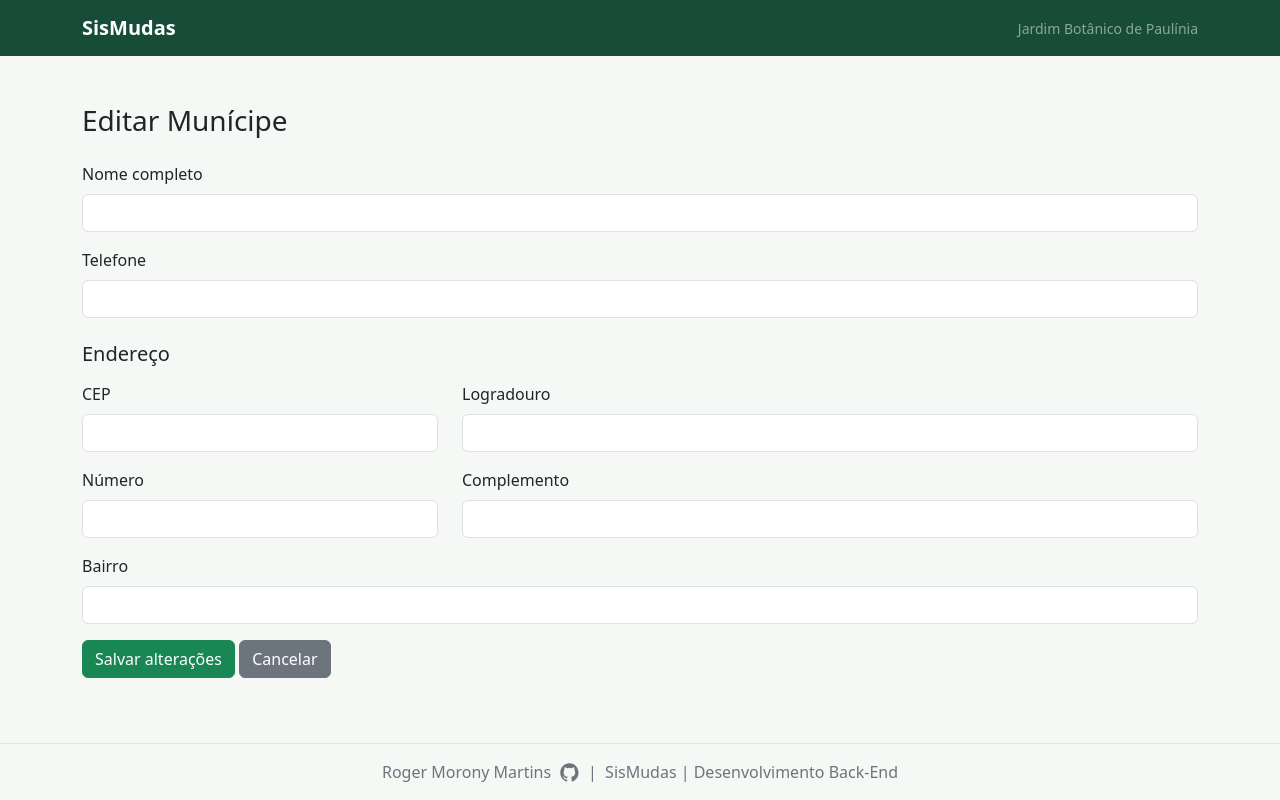
After one commit to rogermorony/SisMudas-controle-de-mudas, a Node server app: template views/municipes/edit.ejs in a window 1280 px wide. The commit adds this page. Run offline with Node 20, Linux system fonts and the light colour scheme; the template is opened without the code that fills it, so the values that code supplies are empty; some libraries are stand-ins or nearby versions.

Commit message:
Edicao de municipes

```diff
--- a/index.js
+++ b/index.js
@@ -18,7 +18,7 @@ app.get("/", (req, res) => {
 
 app.get("/municipes/add", (req, res) => {
   res.render("municipes/add", {
-    titulo: "Cadastrar Munícipe"
+    titulo: "Cadastrar Munícipe",
   });
 });
 
@@ -32,7 +32,7 @@ app.post("/municipes/add", async (req, res) => {
       logradouro,
       numero,
       complemento,
-      bairro
+      bairro,
     } = req.body;
 
     await Municipe.create({
@@ -43,20 +43,22 @@ app.post("/municipes/add", async (req, res) => {
       logradouro,
       numero,
       complemento,
-      bairro
+      bairro,
     });
 
     res.render("municipes/addok", {
       titulo: "Cadastro realizado",
-      nome
+      nome,
     });
-
   } catch (erro) {
     console.error("Erro ao cadastrar munícipe:", erro);
-    res.status(400).send("Não foi possível realizar o cadastro. Verifique os dados informados.");
+    res
+      .status(400)
+      .send(
+        "Não foi possível realizar o cadastro. Verifique os dados informados.",
+      );
   }
 });
-
 
 app.get("/municipes/lst", async (req, res) => {
   try {
@@ -66,10 +68,7 @@ app.get("/municipes/lst", async (req, res) => {
 
     if (busca) {
       filtro = {
-        $or: [
-          { nome: { $regex: busca, $options: "i" } },
-          { cpf: busca }
-        ]
+        $or: [{ nome: { $regex: busca, $options: "i" } }, { cpf: busca }],
       };
     }
 
@@ -78,12 +77,60 @@ app.get("/municipes/lst", async (req, res) => {
     res.render("municipes/lst", {
       titulo: "Munícipes cadastrados",
       municipes,
-      busca
+      busca,
+      atualizado: req.query.atualizado === "1",
     });
-
   } catch (erro) {
     console.error("Erro ao listar munícipes:", erro);
     res.status(500).send("Não foi possível carregar a lista de munícipes.");
+  }
+});
+
+app.get("/municipes/edit/:id", async (req, res) => {
+  try {
+    const municipe = await Municipe.findById(req.params.id);
+
+    if (!municipe) {
+      return res.status(404).send("Munícipe não encontrado.");
+    }
+
+    res.render("municipes/edit", {
+      titulo: "Editar Munícipe",
+      municipe,
+    });
+  } catch (erro) {
+    console.error("Erro ao consultar munícipe:", erro);
+    res.status(400).send("Não foi possível consultar o munícipe.");
+  }
+});
+
+app.post("/municipes/edit/:id", async (req, res) => {
+  try {
+    const { nome, telefone, cep, logradouro, numero, complemento, bairro } =
+      req.body;
+
+    const municipe = await Municipe.findByIdAndUpdate(
+      req.params.id,
+      {
+        nome,
+        telefone,
+        cep,
+        logradouro,
+        numero,
+        complemento,
+        bairro,
+      },
+      { runValidators: true },
+    );
+
+    if (!municipe) {
+      return res.status(404).send("Munícipe não encontrado.");
+    }
+
+    res.redirect("/municipes/lst?atualizado=1");
+  } catch (erro) {
+    console.error("Erro ao atualizar munícipe:", erro);
+    res.status(400).send("Não foi possível atualizar o cadastro.");
   }
 });
 
--- /dev/null
+++ b/views/municipes/edit.ejs
@@ -0,0 +1,60 @@
+    <%- include("../partials/cabecalho", { titulo }) %>
+
+<h1 class="h3 mb-4">Editar Munícipe</h1>
+
+<form action="/municipes/edit/<%= municipe._id %>" method="POST">
+
+  <div class="mb-3">
+    <label for="nome" class="form-label">Nome completo</label>
+    <input type="text" class="form-control" id="nome" name="nome"
+           value="<%= municipe.nome %>" required>
+  </div>
+
+  <div class="mb-3">
+    <label for="telefone" class="form-label">Telefone</label>
+    <input type="text" class="form-control" id="telefone" name="telefone"
+           value="<%= municipe.telefone || '' %>">
+  </div>
+
+  <h2 class="h5 mt-4 mb-3">Endereço</h2>
+
+  <div class="row">
+    <div class="col-md-4 mb-3">
+      <label for="cep" class="form-label">CEP</label>
+      <input type="text" class="form-control" id="cep" name="cep"
+             value="<%= municipe.cep || '' %>" required>
+    </div>
+
+    <div class="col-md-8 mb-3">
+      <label for="logradouro" class="form-label">Logradouro</label>
+      <input type="text" class="form-control" id="logradouro" name="logradouro"
+             value="<%= municipe.logradouro || '' %>" required>
+    </div>
+  </div>
+
+  <div class="row">
+    <div class="col-md-4 mb-3">
+      <label for="numero" class="form-label">Número</label>
+      <input type="text" class="form-control" id="numero" name="numero"
+             value="<%= municipe.numero || '' %>" required>
+    </div>
+
+    <div class="col-md-8 mb-3">
+      <label for="complemento" class="form-label">Complemento</label>
+      <input type="text" class="form-control" id="complemento" name="complemento"
+             value="<%= municipe.complemento || '' %>">
+    </div>
+  </div>
+
+  <div class="mb-3">
+    <label for="bairro" class="form-label">Bairro</label>
+    <input type="text" class="form-control" id="bairro" name="bairro"
+           value="<%= municipe.bairro || '' %>" required>
+  </div>
+
+  <button type="submit" class="btn btn-success">Salvar alterações</button>
+  <a href="/municipes/lst" class="btn btn-secondary">Cancelar</a>
+
+</form>
+
+<%- include("../partials/rodape") %>
```
Also changed, not shown: views/municipes/lst.ejs (+12 -0 lines).
